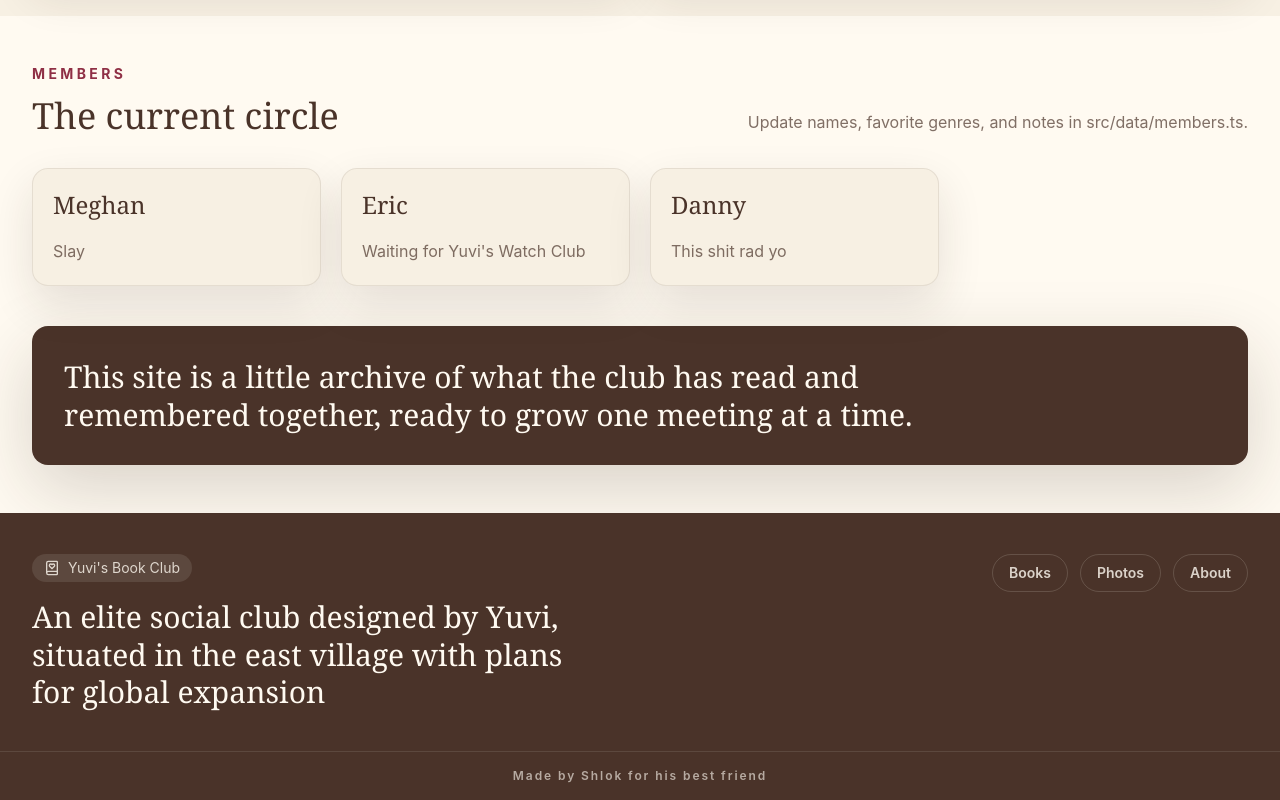
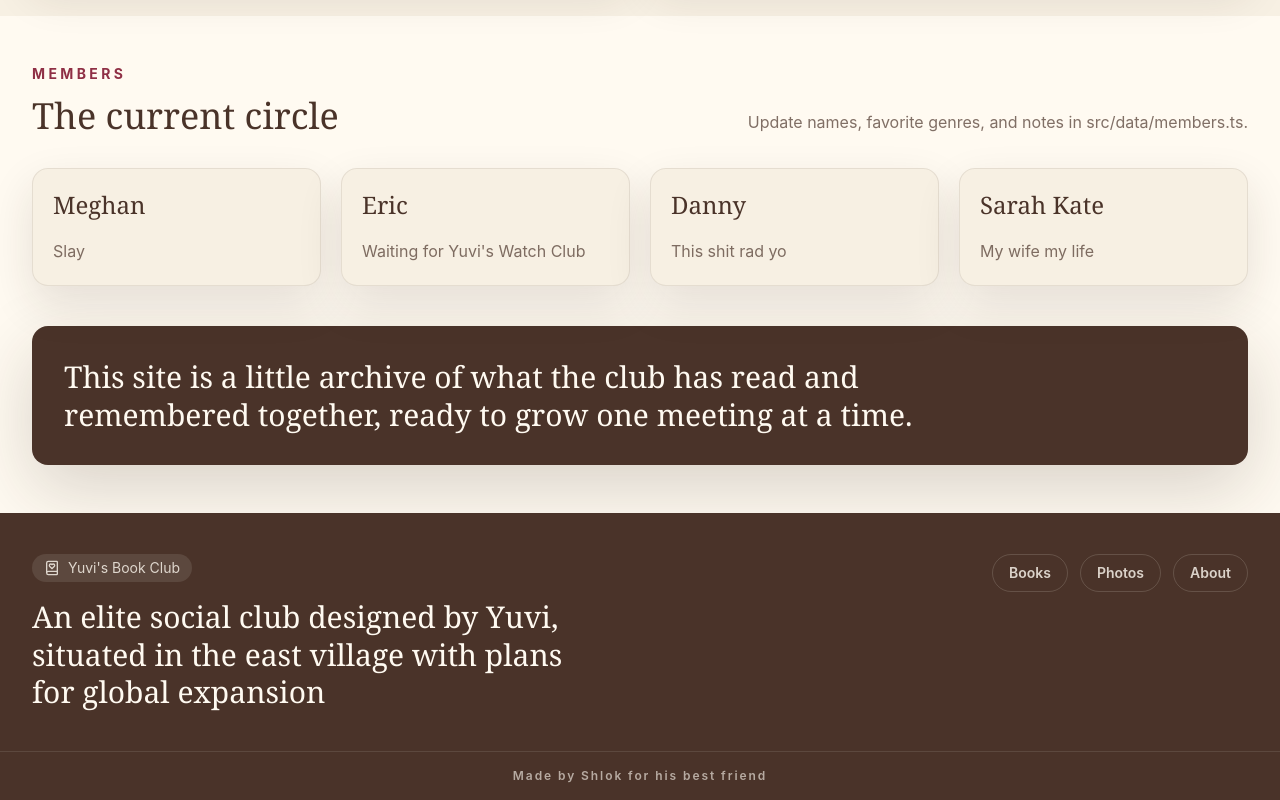
Before and after one commit to Shlok-Joseph-Paul/Yuvis-book-club, a React (Vite) app: page /about in a window 1280 px wide. Shown: the part 1102-1902 px from the top of the page. Built offline with nearby package versions, Linux system fonts and the light colour scheme.

Commit message:
Add Sarah Kate to members

```diff
--- a/src/data/members.ts
+++ b/src/data/members.ts
@@ -17,4 +17,9 @@ export const members: Member[] = [
     name: 'Danny',
     note: 'This shit rad yo',
   },
+  {
+    id: 'sarah-kate',
+    name: 'Sarah Kate',
+    note: 'My wife my life',
+  },
 ];
```
